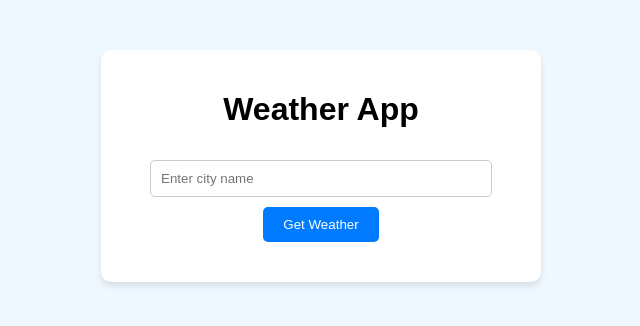
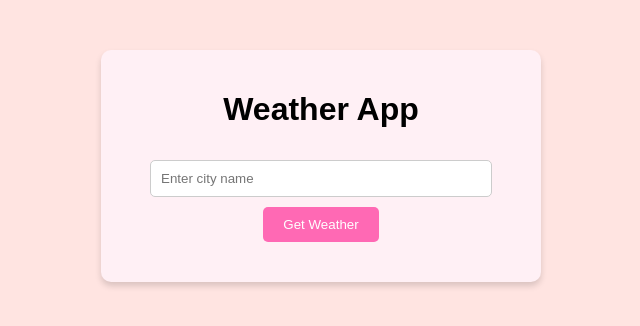
Before and after one commit to dasariadi66/kirby-temperature-app, a plain HTML site: page app.html in a window 1280 px wide. Shown: the whole page, without its empty margins (319-959 px from the left). Drawn offline with Linux system fonts and the light colour scheme.

Commit message:
change style to pink

```diff
--- a/styles.css
+++ b/styles.css
@@ -3,16 +3,16 @@ body {
     text-align: center;
     margin: 0;
     padding: 0;
-    background-color: #f0f8ff;
+    background-color: #ffe4e1; /* Light pink background */
 }
 
 .container {
     max-width: 400px;
     margin: 50px auto;
     padding: 20px;
-    background: #ffffff;
+    background: #fff0f5; /* Light pinkish white container */
     border-radius: 10px;
-    box-shadow: 0 4px 6px rgba(0, 0, 0, 0.1);
+    box-shadow: 0 4px 6px rgba(0, 0, 0, 0.15); /* Slightly darker shadow */
 }
 
 input {
@@ -25,7 +25,7 @@ input {
 
 button {
     padding: 10px 20px;
-    background-color: #007bff;
+    background-color: #ff69b4; /* Hot pink button */
     color: white;
     border: none;
     border-radius: 5px;
@@ -33,7 +33,7 @@ button {
 }
 
 button:hover {
-    background-color: #0056b3;
+    background-color: #ff1493; /* Deep pink on hover */
 }
 
 .weather-info {
```
